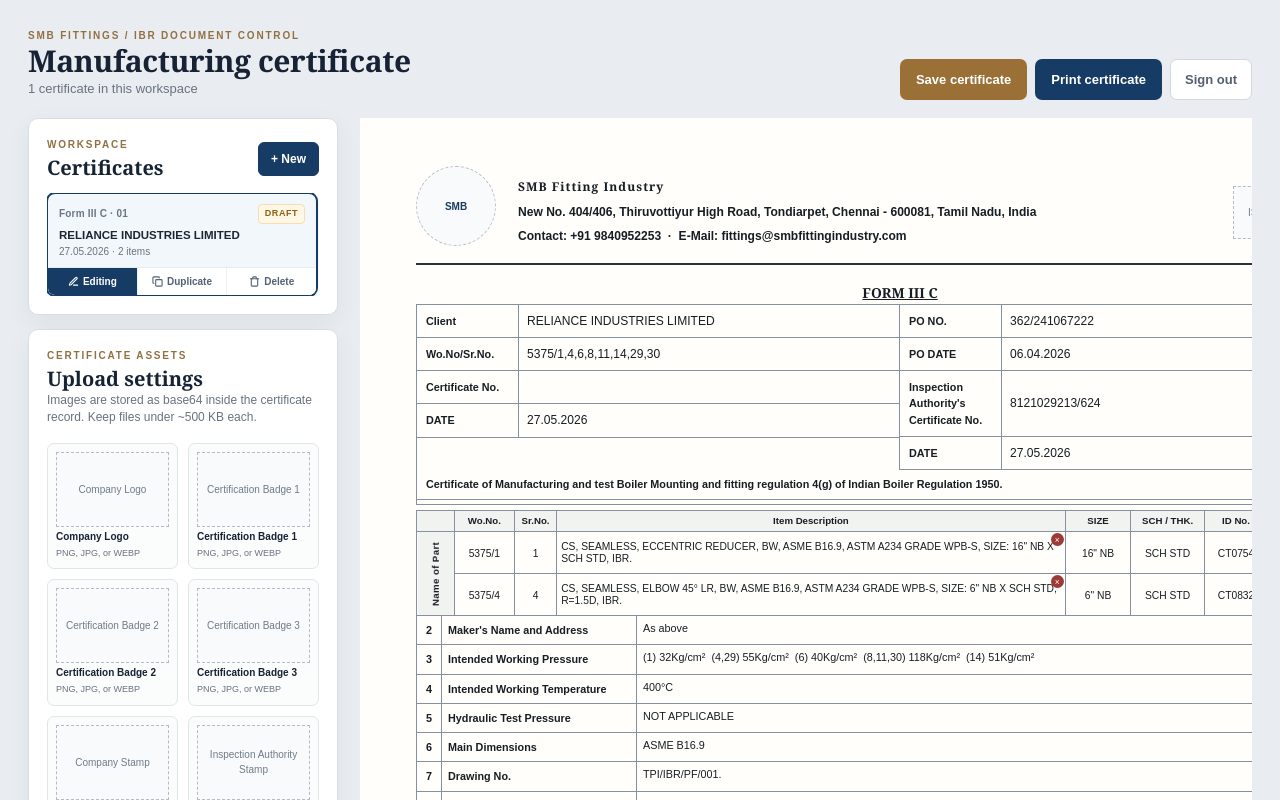
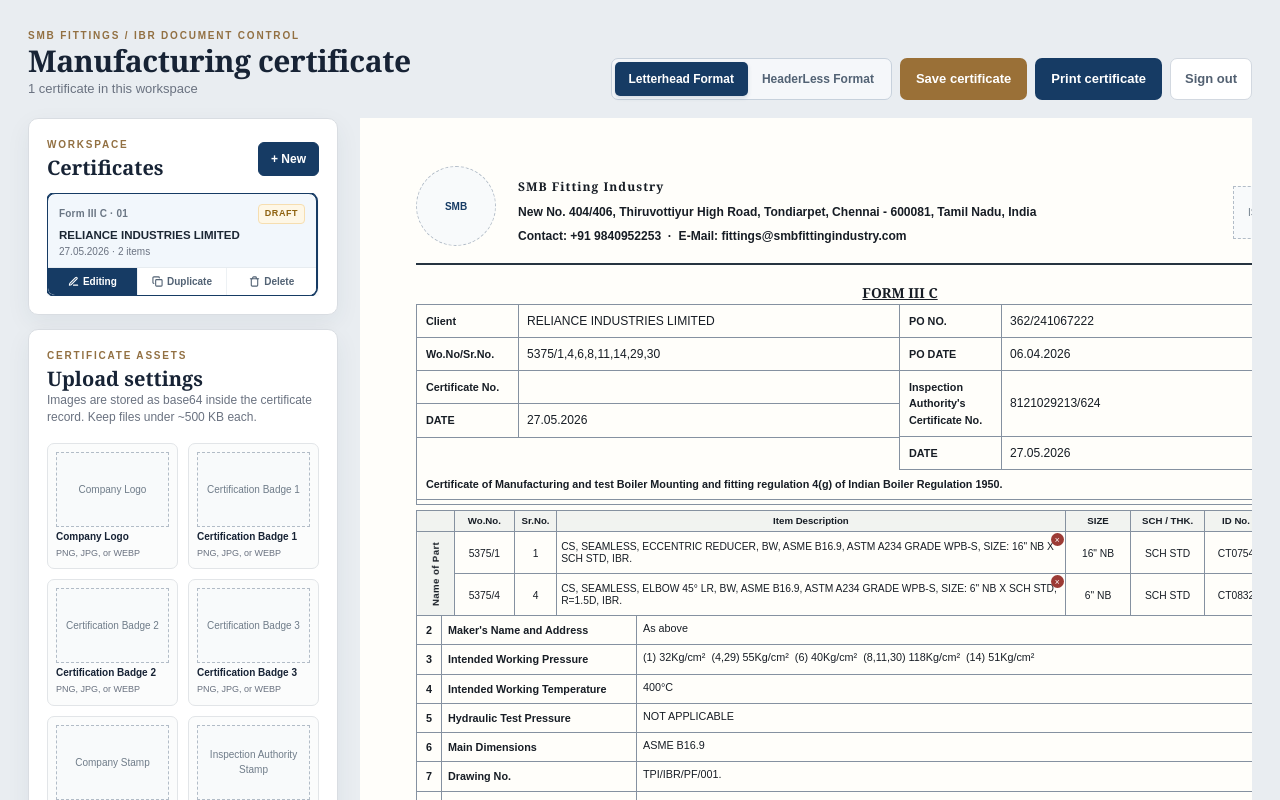
Before and after one commit to Mohammed-Burhani/smb-certifications, a Next.js app: page / in a window 1280 px wide. Shown: the top 800 px of the page. Built offline with nearby package versions, Linux system fonts and the light colour scheme; no server answers; the database is empty.

Commit message:
Added Switchable Format and functionality

```diff
--- a/app/certificate/CertificateBuilder.tsx
+++ b/app/certificate/CertificateBuilder.tsx
@@ -585,6 +585,22 @@
         </div>
         <div className="workspace-actions">
           {userEmail && <span className="user-badge" title="Logged in admin">{userEmail}</span>}
+          <div className="format-switch">
+            <button
+              type="button"
+              onClick={() => setDraft((c) => ({ ...c, format: 'full' }))}
+              className={`format-switch-btn ${draft.format !== 'minimal' ? 'active' : ''}`}
+            >
+              Letterhead Format
+            </button>
+            <button
+              type="button"
+              onClick={() => setDraft((c) => ({ ...c, format: 'minimal' }))}
+              className={`format-switch-btn ${draft.format === 'minimal' ? 'active' : ''}`}
+            >
+              HeaderLess Format
+            </button>
+          </div>
           <button
             type="button"
             onClick={saveActiveCertificate}
@@ -621,9 +637,18 @@
         </div>
 
         <section className="preview-wrap">
-          <article className="certificate-sheet">
+          <article className={`certificate-sheet ${draft.format === 'minimal' ? 'minimal-format' : ''}`}>
 
-            {/* Certificate header */}
+            {/* Watermark logo for minimal format */}
+            {draft.format === 'minimal' && mergedImages.logo && (
+              <div className="watermark-logo">
+                <img src={mergedImages.logo} alt="Watermark" />
+              </div>
+            )}
+
+            {/* Certificate header - only in full format */}
+            {draft.format !== 'minimal' && (
+              <>
                 <header className="certificate-header">
                   <ImageSlot src={mergedImages.logo} label="SMB" compact />
                   <div className="company-block">
@@ -635,11 +660,13 @@
                     <ImageSlot src={mergedImages.badge1} label="ISO"  compact />
                     <ImageSlot src={mergedImages.badge2} label="QMS"  compact />
                     <ImageSlot src={mergedImages.badge3} label="PESO" compact />
-                {/* <div className="ce-mark">CE</div> */}
                   </div>
                 </header>
 
                 <div className="rule" />
+              </>
+            )}
+
             <h2 className="form-title">FORM III C</h2>
 
             {/* Metadata table */}
@@ -777,7 +804,8 @@
               </div>
             </section>
 
-            {/* Place / date + closing rule, pinned to the bottom of the sheet */}
+            {/* Footer - only in full format */}
+            {draft.format !== 'minimal' && (
               <div className="certificate-footer">
                 <div className="footer-place">
                   <span>PLACE:-</span>
@@ -791,6 +819,7 @@
                   <Field area value={draft.footer.tagline} onChange={(v) => setValue("footer", { ...draft.footer, tagline: v })} className="footer-tagline" label="Company tagline" />
                 </div>
               </div>
+            )}
 
           </article>
         </section>
--- a/app/certificate/types.ts
+++ b/app/certificate/types.ts
@@ -7,4 +7,5 @@
   metadata: { client: string; workOrder: string; certificate: string; date: string; po: string; poDate: string; authorityCertificate: string; authorityDate: string; regulation: string };
   items: Item[]; specs: string[]; heatTreatment: string; chemistry: Chemistry[]; rawMaterials: RawMaterial[];
   compliance: string; declaration: string; signature: { name: string; title: string }; inspection: { person: string; authorization: string; date: string }; footer: { place: string; date: string; tagline: string }; images: Images;
+  format?: 'full' | 'minimal'; // Format toggle: 'full' includes header/footer, 'minimal' has watermark only
 };
--- a/app/globals.css
+++ b/app/globals.css
@@ -72,6 +72,35 @@
 }
 .save-button {
   background: #9a7037;
+}
+.format-switch {
+  display: inline-flex;
+  border: 1px solid #c7d1dc;
+  border-radius: 7px;
+  background: #f5f7fa;
+  padding: 3px;
+  gap: 0;
+}
+.format-switch-btn {
+  border: 0;
+  border-radius: 5px;
+  padding: 8px 14px;
+  background: transparent;
+  color: #526274;
+  cursor: pointer;
+  font-size: 12px;
+  font-weight: 600;
+  transition: all .15s;
+  white-space: nowrap;
+}
+.format-switch-btn:hover {
+  background: #e8ecf1;
+  color: #163b64;
+}
+.format-switch-btn.active {
+  background: #163b64;
+  color: white;
+  box-shadow: 0 2px 4px rgba(22, 59, 100, 0.15);
 }
 .print-button:hover {
   background: #0d2c4d;
@@ -1246,3 +1275,45 @@
   font-size: 11px;
   color: #8a96a3;
 }
+
+
+/* Minimal Format with Watermark */
+.minimal-format {
+  position: relative;
+}
+.watermark-logo {
+  position: absolute;
+  top: 50%;
+  left: 50%;
+  transform: translate(-50%, -50%);
+  width: 600px;
+  height: 600px;
+  display: flex;
+  align-items: center;
+  justify-content: center;
+  opacity: 0.05;
+  pointer-events: none;
+  z-index: 0;
+}
+.watermark-logo img {
+  width: 100%;
+  height: 100%;
+  object-fit: contain;
+}
+.minimal-format > *:not(.watermark-logo) {
+  position: relative;
+  z-index: 1;
+}
+.minimal-format .form-title {
+  margin-top: 10px;
+}
+
+/* Print styles for minimal format */
+@media print {
+  .format-switch {
+    display: none !important;
+  }
+  .watermark-logo {
+    opacity: 0.04 !important;
+  }
+}
```
Lines whose indentation alone changed are shown as unchanged.
